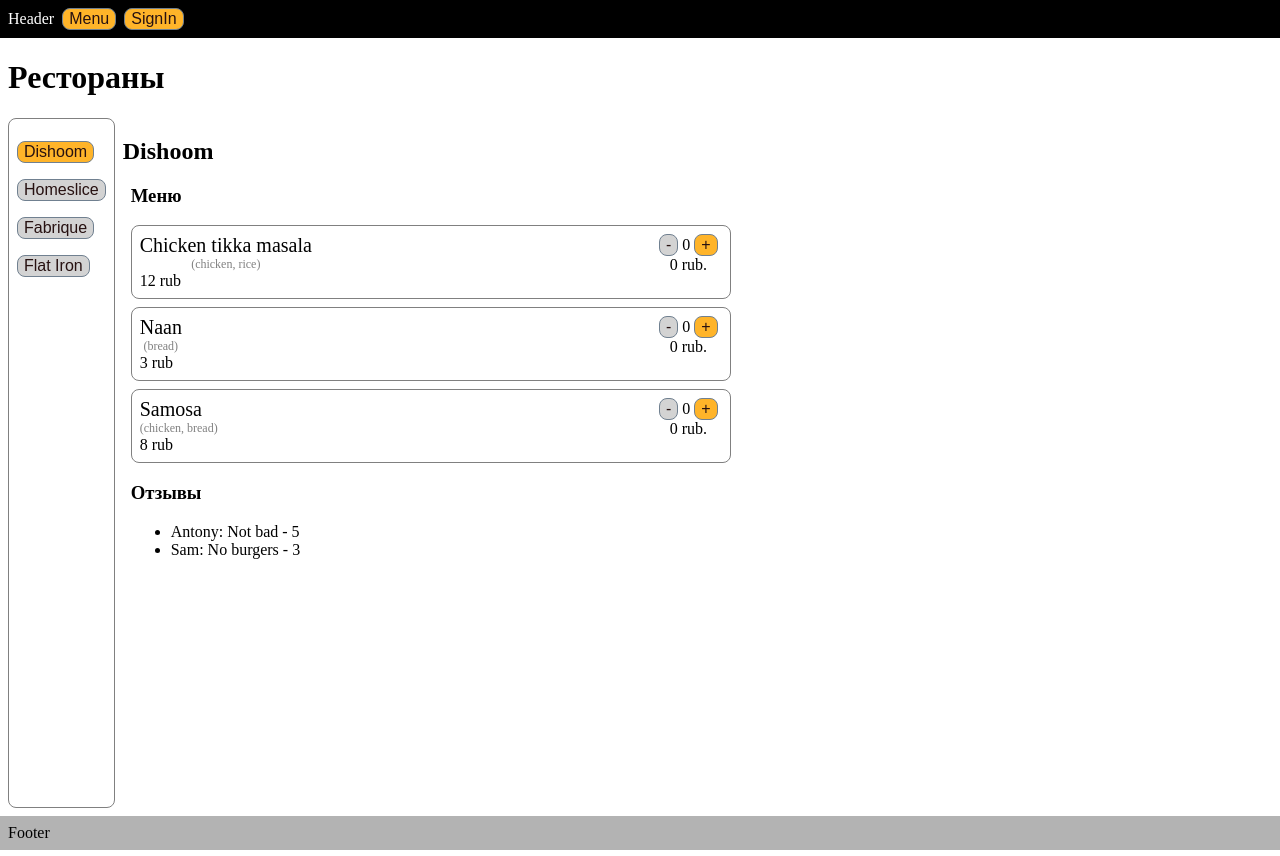
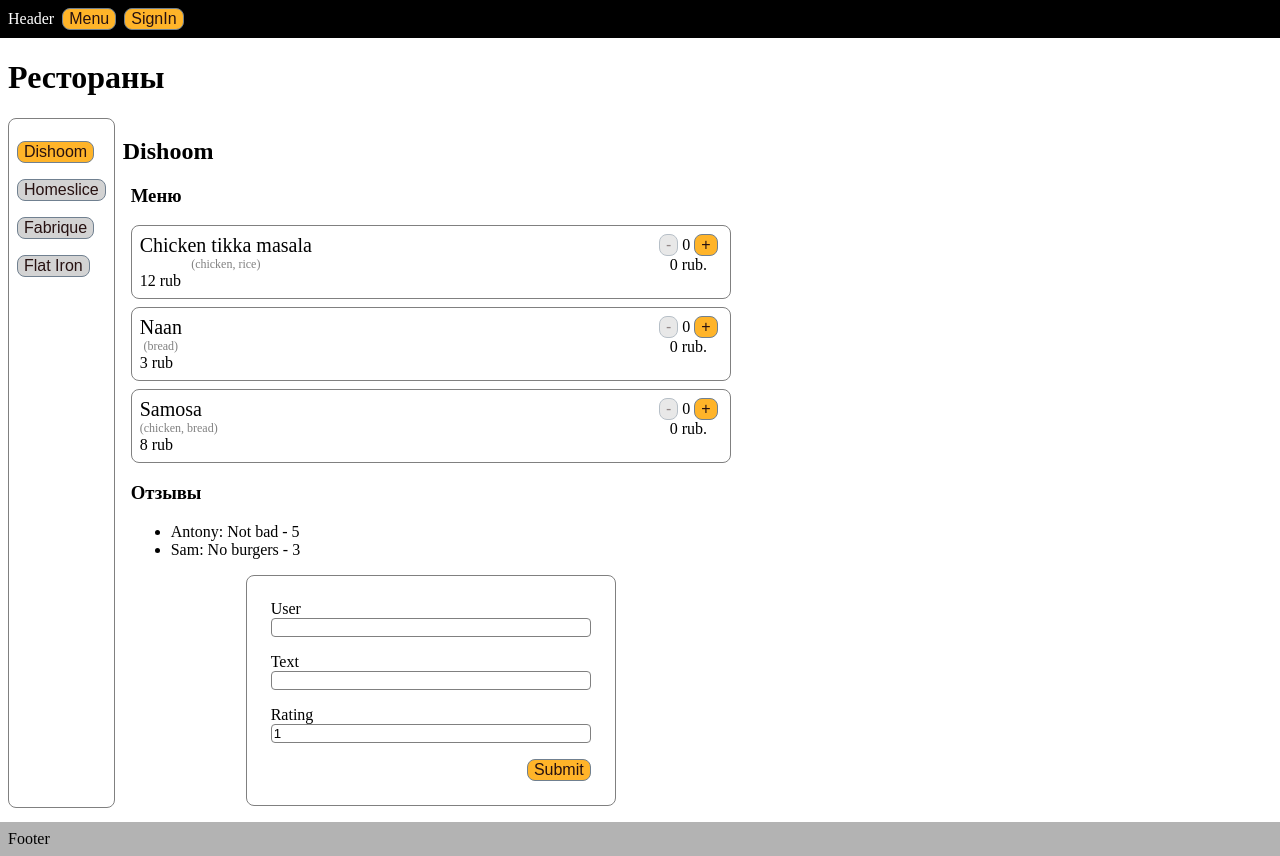
Before and after one commit to mikewoe/ljs-react-course-2024, a React (Vite) app: page / in a window 1280 px wide. Built offline with nearby package versions, Linux system fonts and the light colour scheme.

Commit message:
+ components: добавили форму ревью;

```diff
--- a/src/components/counter/styles.module.scss
+++ b/src/components/counter/styles.module.scss
@@ -1,6 +1,7 @@
 .counter:disabled {
   background-color: lightgrey;
   cursor: not-allowed;
+  opacity: 0.5;
 }
 
 .buttonsGroup > * {
--- /dev/null
+++ b/src/components/field/component.tsx
@@ -0,0 +1,32 @@
+import styles from './styles.module.scss';
+import React from "react";
+
+export const Field = ({
+    fieldName,
+    labelName = fieldName.charAt(0).toUpperCase() + fieldName.slice(1),
+    type = "text",
+    min = 1,
+    max = 5,
+    value,
+    onChange
+} : {
+    fieldName: string,
+    onChange: (event: React.ChangeEvent<HTMLInputElement>) => any,
+    labelName?: string,
+    type?: string,
+    min?: number,
+    max?: number,
+    value?: string | number | readonly string[] | undefined
+}) => {
+    return <div className={styles.field}>
+        <label htmlFor={fieldName}>{labelName}</label>
+        <input
+            id={fieldName}
+            type={type}
+            min={type === 'number' ? min : undefined}
+            max={type === 'number' ? max : undefined}
+            value={value}
+            onChange={onChange}
+        ></input>
+    </div>
+}
--- /dev/null
+++ b/src/components/field/styles.module.scss
@@ -0,0 +1,10 @@
+.field {
+  display: flex;
+  flex-direction: column;
+  width: 20em;
+}
+
+.field > input {
+  border: 1px solid grey;
+  border-radius: 0.25rem;
+}
--- /dev/null
+++ b/src/components/review-form/component.tsx
@@ -0,0 +1,22 @@
+import {Field} from "../field/component.tsx";
+import styles from './styles.module.scss'
+import {useReviewForm} from "./use-review-form.ts";
+import {Button} from "../button/component.tsx";
+
+export const ReviewForm = () => {
+    const {form, setName, setRating, setText} = useReviewForm();
+
+    return (
+        <div className={styles.root}>
+            <div className={styles.form}>
+                <Field fieldName="user" onChange={setName} value={form.name}/>
+                <Field fieldName="text" onChange={setText} value={form.text}/>
+                <Field fieldName="rating" type="number" onChange={setRating} value={form.rating}/>
+
+                <div className={styles.formButton}>
+                    <Button onClick={() => console.log('form: ', form)}>Submit</Button>
+                </div>
+            </div>
+        </div>
+    )
+}
--- /dev/null
+++ b/src/components/review-form/styles.module.scss
@@ -0,0 +1,19 @@
+.root {
+  display: flex;
+  flex-direction: column;
+  align-items: center;
+}
+
+.form {
+  border: 1px solid grey;
+  border-radius: 0.5rem;
+  padding: 1em;
+}
+
+.form > div {
+  padding: 0.5em;
+}
+
+.formButton {
+  float: right;
+}
--- /dev/null
+++ b/src/components/review-form/use-review-form.ts
@@ -0,0 +1,58 @@
+import React, {useCallback, useReducer} from "react";
+
+const INITIAL_VALUE = {
+    name: '',
+    text: '',
+    rating: 1
+}
+
+const reducer = (state : {name: string, text: string, rating: number}, action: {type: string, payload: any}) => {
+    switch (action.type) {
+        case 'setName':
+            return {
+                ...INITIAL_VALUE,
+                name: action.payload
+            };
+        case 'setText':
+            return {
+                ...state,
+                text: action.payload
+            };
+        case 'setRating':
+            return {
+                ...state,
+                rating: action.payload
+            };
+        default:
+            return state;
+    }
+}
+
+export const useReviewForm = (initialValue = INITIAL_VALUE) => {
+    const [form, dispatch] = useReducer(reducer, initialValue);
+
+    const setName = useCallback(
+        (event: React.ChangeEvent<HTMLInputElement>) => {
+            dispatch({type: 'setName', payload: event.target.value})
+        },
+        [form.name]
+    );
+
+    const setText = useCallback(
+        (event: React.ChangeEvent<HTMLInputElement>) => {
+            dispatch({type: 'setText', payload: event.target.value})
+        },
+        [form.text]
+    );
+
+    const setRating = useCallback(
+        (event: React.ChangeEvent<HTMLInputElement>) =>{
+            dispatch({type: 'setRating', payload: event.target.value})
+        },
+        [form.rating]
+    );
+
+    return {
+        form, setName, setText, setRating
+    };
+};
--- a/src/components/reviews/component.tsx
+++ b/src/components/reviews/component.tsx
@@ -1,6 +1,7 @@
 import {TReview} from "../../types/types.ts";
 import {Review} from "../review/review.tsx";
 import styles from "./styles.module.scss"
+import {ReviewForm} from "../review-form/component.tsx";
 
 export const Reviews = ({reviews}: {reviews: TReview[]}) => {
     return (
@@ -12,6 +13,8 @@
                     <li><Review review={review}/></li>
                 ))}
             </ul>
+
+            <ReviewForm/>
         </div>
     );
 }
```
